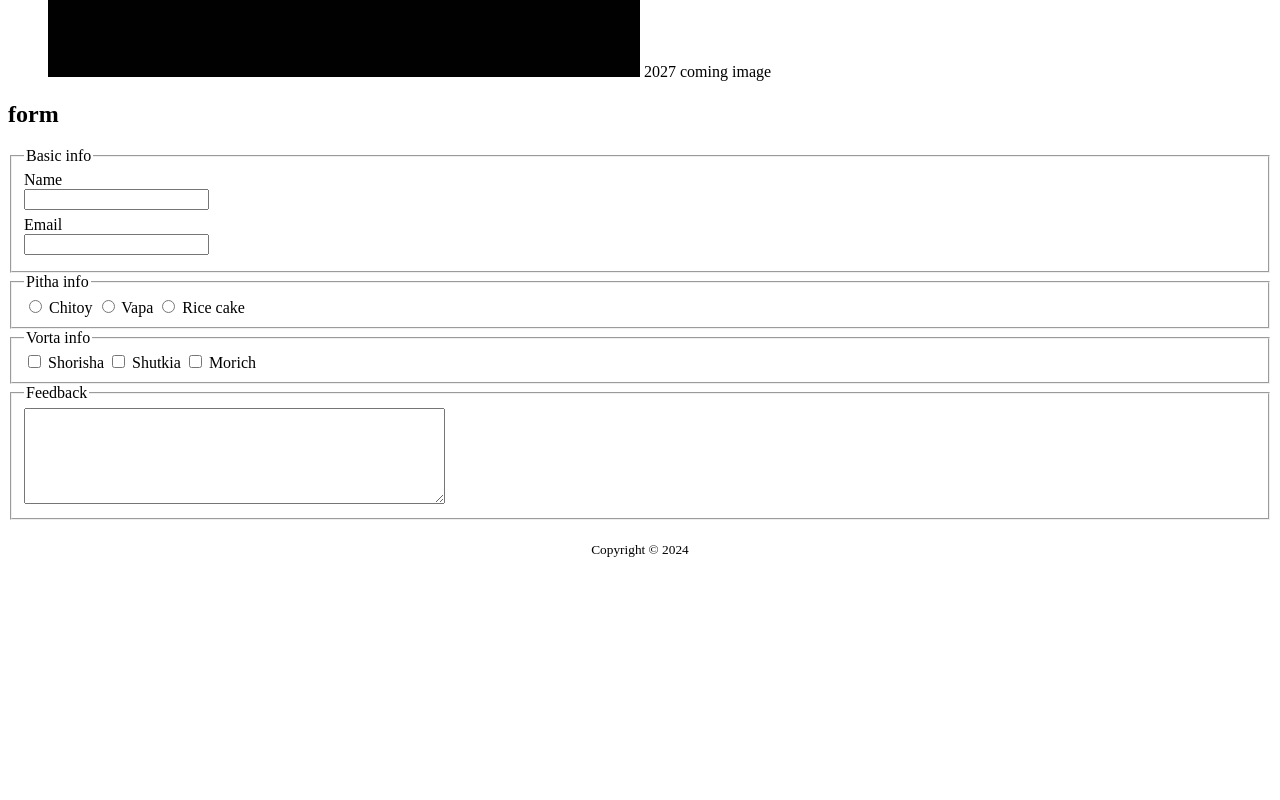
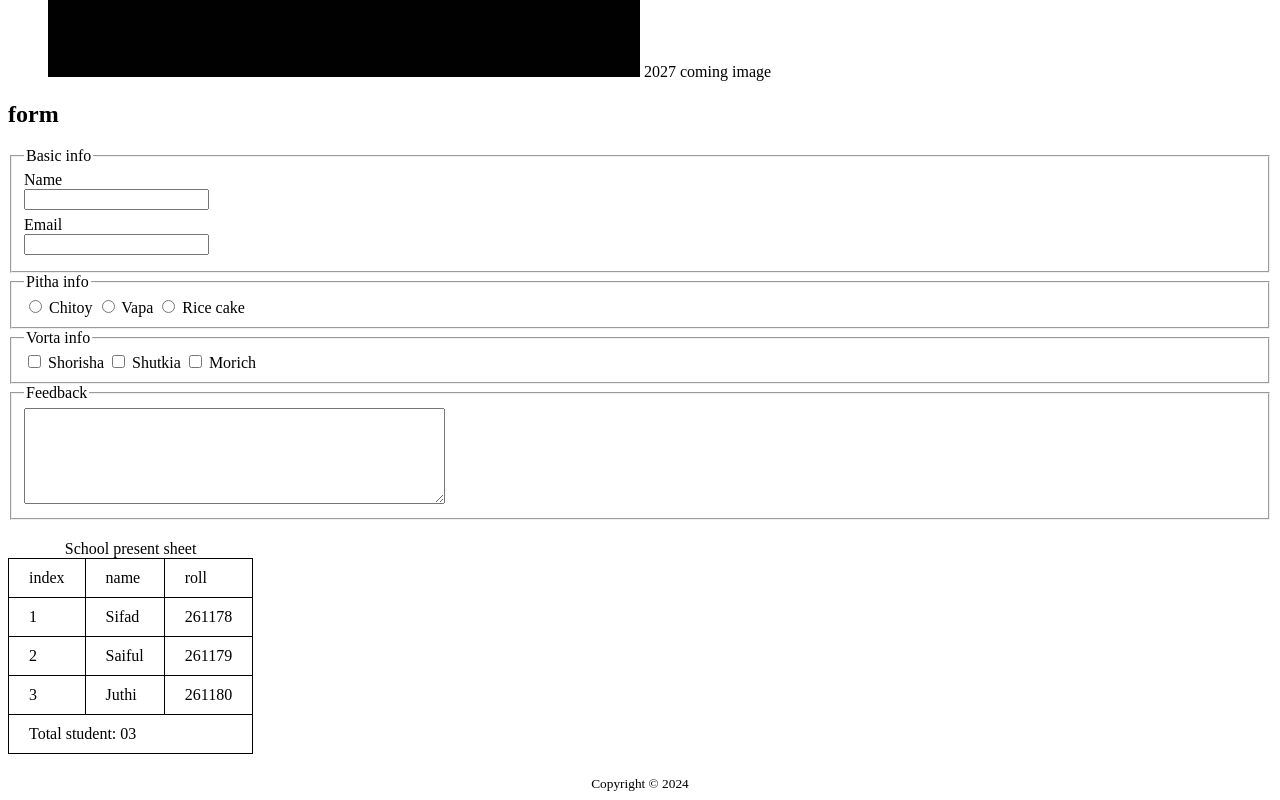
Before and after one commit to for-sifad/HTML, a plain HTML site: page lession_2.html in a window 1280 px wide. Shown: the part 1123-1923 px from the top of the page. Before the commit the page ends 1689 px from the top, so only its background shows below. Drawn offline with Linux system fonts and the light colour scheme.

Commit message:
learned more about table in html.

```diff
--- a/lession_2.html
+++ b/lession_2.html
@@ -10,6 +10,18 @@
         form .basic input {
             display: block;
             margin-bottom: 6px;
+        }
+
+        table {
+            border-collapse: collapse;
+            border: 1px solid black;
+            margin-top: 20px;
+        }
+
+        td,
+        th {
+            border: 1px solid black;
+            padding: 10px 20px;
         }
     </style>
 </head>
@@ -96,6 +108,45 @@
                 </fieldset>
             </form>
         </section>
+
+        <section>
+            <!-- table -->
+            <table>
+                <caption>School present sheet</caption>
+
+                <thead>
+                    <tr>
+                        <td>index</td>
+                        <td>name</td>
+                        <td>roll</td>
+                    </tr>
+                </thead>
+
+                <tbody>
+                    <tr>
+                        <td>1</td>
+                        <td>Sifad</td>
+                        <td>261178</td>
+                    </tr>
+                    <tr>
+                        <td>2</td>
+                        <td>Saiful</td>
+                        <td>261179</td>
+                    </tr>
+                    <tr>
+                        <td>3</td>
+                        <td>Juthi</td>
+                        <td>261180</td>
+                    </tr>
+                </tbody>
+
+                <tfoot>
+                    <tr>
+                        <td colspan="3">Total student: 03</td>
+                    </tr>
+                </tfoot>
+            </table>
+        </section>
     </main>
 
     <!-- footer -->
```
